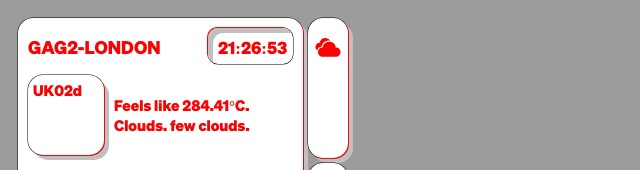
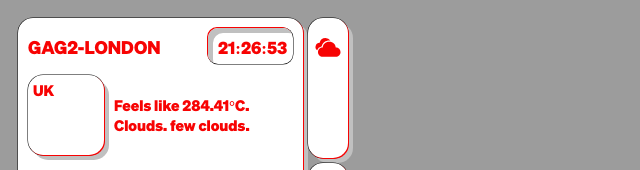
Before and after one commit to GuliaevAE/weatherWidget, a Vue app: page / in a window 1280 px wide. Shown: the top 170 px of the page, without its empty margins (0-640 px from the left). Built offline with nearby package versions, Linux system fonts and the light colour scheme; some icons are missing.

Commit message:
change weather icon

```diff
--- a/src/components/Weather.vue
+++ b/src/components/Weather.vue
@@ -11,7 +11,7 @@
     </div>
 
     <div class="weather_icon">
-      <span class="weather_icon_contry">{{fetchDataResult.sys.country}}{{$props.fetchDataResult.weather[0].icon}}</span>
+      <span class="weather_icon_contry">{{fetchDataResult.sys.country}}</span>
 
       <div class="img" v-bind:style="styleObject" >
         <Icon :icon="img" height="40" />
@@ -128,7 +128,7 @@ export default defineComponent({
         case "13d":
           return "typcn:weather-snow";
         case "50d":
-          return "tabler:mist";
+          return "mdi:weather-mist";
       }
 
     });
```
